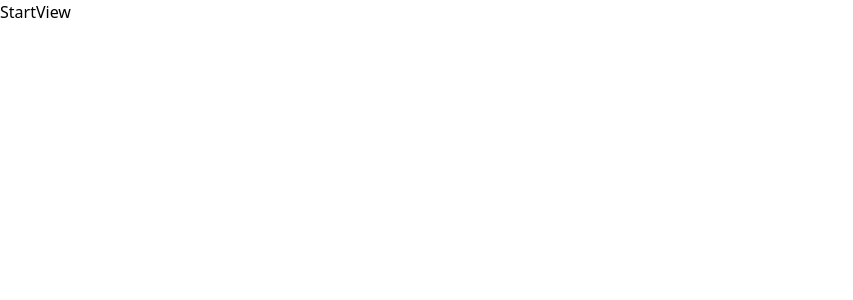
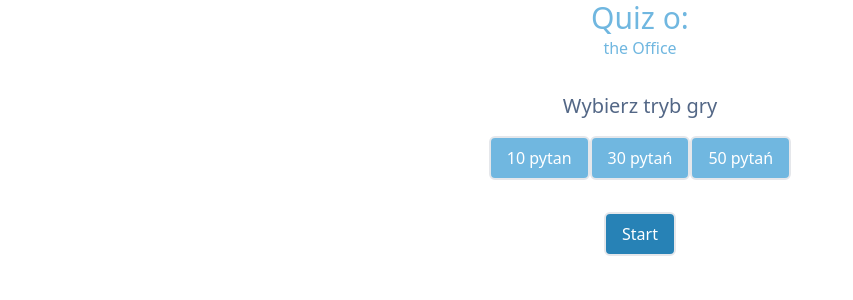
Before and after one commit to karolkos-glitch/quiz-app-in-react, a React (Vite) app: page / in a window 1280 px wide. Shown: the top 300 px of the page, without its empty margins (0-853 px from the left). Built offline with nearby package versions, Linux system fonts and the light colour scheme; the HTML template or start-up script is replaced by a standard one.

Commit message:
Create QuizView component

```diff
--- a/src/components/Button/Button.tsx
+++ b/src/components/Button/Button.tsx
@@ -1,4 +1,4 @@
-type ButtonProps = React.ButtonHTMLAttributes<HTMLButtonElement> & {
+export type ButtonProps = React.ButtonHTMLAttributes<HTMLButtonElement> & {
   children?: React.ReactNode;
   variant?: "solid" | "questionable" | "outlined";
 };
@@ -25,10 +25,10 @@
 ) => {
   switch (variant) {
     case "solid":
-      return "bg-cyan-800 text-white hover:bg-cyan-600";
+      return "bg-primary-500 text-white hover:bg-primary-600";
     case "questionable":
-      return "bg-cyan-500 text-white hover:bg-cyan-600";
+      return "bg-primary-300 text-white hover:bg-primary-400";
     case "outlined":
-      return "bg-white border-cyan-800 text-cyan-800 hover:bg-cyan-100";
+      return "bg-white border-primary-800 text-primary-800 hover:bg-primary-100";
   }
 };
--- a/src/components/ModeChoice.tsx
+++ b/src/components/ModeChoice.tsx
@@ -1,21 +1,44 @@
 import Button from "@quiz/components/Button";
+import type { Mode } from "./StartView";
+import type { ButtonProps } from "./Button/Button";
 
 type ModeChoiceProps<T> = {
   modeChoices: T[];
+  selected: T | null;
   onChoice: (mode: T) => void;
 };
 
 export const ModeChoice = <T extends { label: string }>({
   onChoice,
   modeChoices,
+  selected,
 }: ModeChoiceProps<T>) => {
   return (
-    <div className="flex flex-col">
-      {modeChoices.map((mode) => (
-        <Button key={mode.label} onClick={() => onChoice(mode)}>
-          {mode.label}
-        </Button>
-      ))}
+    <div className="flex flex-col w-[75%] gap-y-4">
+      <span className="text-typo-500 text-xl text-center">
+        Wybierz tryb gry
+      </span>
+      <div className="flex flex-col items-center justify-center sm:flex-row">
+        {modeChoices.map((mode) => (
+          <Button
+            key={mode.label}
+            onClick={() => onChoice(mode)}
+            variant={getButtonVariant(selected, mode)}
+          >
+            {mode.label}
+          </Button>
+        ))}
+      </div>
     </div>
   );
 };
+
+const getButtonVariant = (
+  selectedMode: Mode | null,
+  modeFromChoices: Mode
+): ButtonProps["variant"] => {
+  if (!selectedMode) return "questionable";
+  return selectedMode.label === modeFromChoices.label
+    ? "solid"
+    : "questionable";
+};
--- a/src/components/StartView.tsx
+++ b/src/components/StartView.tsx
@@ -1,3 +1,35 @@
+import { useState } from "react";
+import { ModeChoice } from "./ModeChoice";
+import Button from "./Button";
+
+export type Mode = { label: string };
+const modeChoices = [
+  { label: "10 pytan" },
+  { label: "30 pytań" },
+  { label: "50 pytań" },
+] satisfies Mode[];
+
+const startGame = (mode: Mode) => {
+  console.debug(mode);
+};
+
 export const StartView = () => {
-  return <div>StartView</div>;
+  const [selectedMode, setSelectedMode] = useState<Mode | null>(null);
+  const chooseMode = (mode: Mode) => setSelectedMode(mode);
+  return (
+    <main className="flex flex-col items-center gap-y-8 w-screen">
+      <header className="text-center text-primary-300">
+        <h1 className="text-3xl">Quiz o:</h1>
+        <figure>the Office</figure>
+      </header>
+      <ModeChoice
+        selected={selectedMode}
+        modeChoices={modeChoices}
+        onChoice={chooseMode}
+      />
+      <div className="w-[75%] flex flex-col justify-center items-center">
+        <Button>Start</Button>
+      </div>
+    </main>
+  );
 };
--- a/tailwind.config.js
+++ b/tailwind.config.js
@@ -2,7 +2,36 @@
 export default {
   content: ["./index.html", "./src/**/*.{js,ts,jsx,tsx,mdx}"],
   theme: {
-    extend: {},
+    extend: {
+      colors: {
+        primary: {
+          50: "#E6F2FA",
+          100: "#D1E8F5",
+          200: "#9ECEEA",
+          300: "#70B7E0",
+          400: "#42A0D6",
+          500: "#2782B6",
+          600: "#206993",
+          700: "#174E6D",
+          800: "#0F3347",
+          900: "#081B26",
+          950: "#040C11",
+        },
+        typo: {
+          50: "#ECEFF3",
+          100: "#DCE2EA",
+          200: "#B7C2D2",
+          300: "#94A4BD",
+          400: "#6E84A5",
+          500: "#536786",
+          600: "#42536B",
+          700: "#333F52",
+          800: "#212936",
+          900: "#12161C",
+          950: "#080A0D",
+        },
+      },
+    },
   },
   plugins: [],
 };
```
